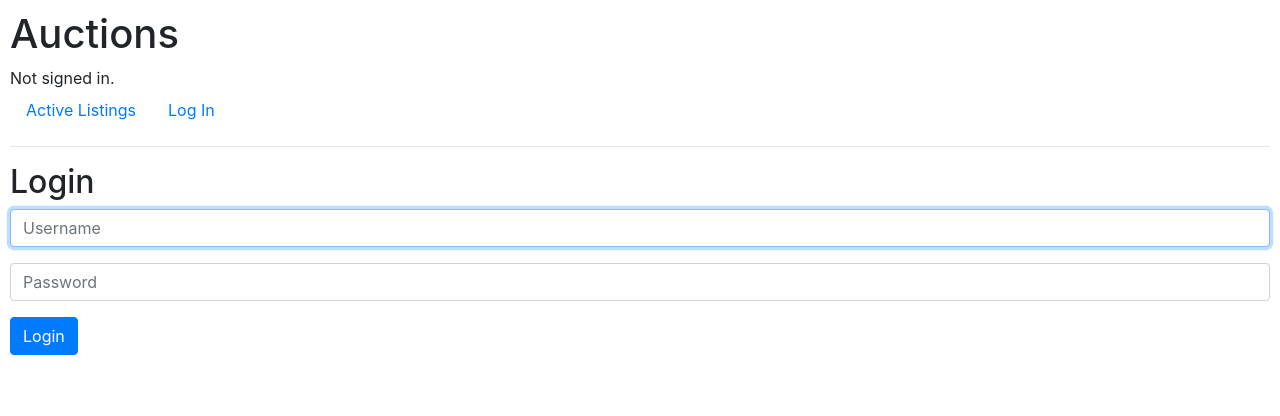
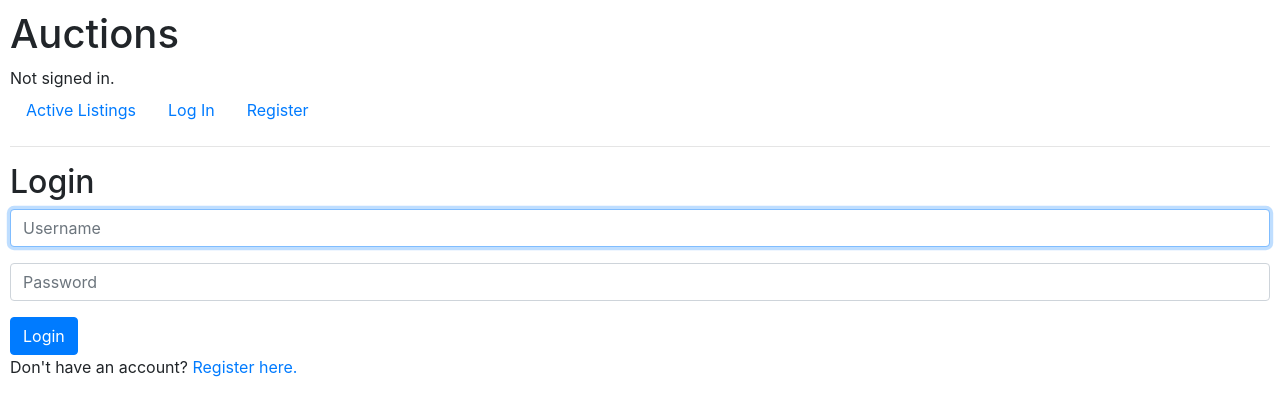
Before and after one commit to altareen/codingdjango, a Django app: page /auctions/login in a window 1280 px wide. Shown: the top 416 px of the page. Run offline with Django 4.2, Linux system fonts and the light colour scheme; some libraries are stand-ins or nearby versions.

Commit message:
updated the register method in auctions

```diff
--- a/auctions/templates/auctions/layout.html
+++ b/auctions/templates/auctions/layout.html
@@ -37,6 +37,9 @@
                 <li class="nav-item">
                     <a class="nav-link" href="{% url 'login' %}">Log In</a>
                 </li>
+                <li class="nav-item">
+                        <a class="nav-link" href="{% url 'register' %}">Register</a>
+                </li>
             {% endif %}
         </ul>
         <hr>
--- a/auctions/templates/auctions/login.html
+++ b/auctions/templates/auctions/login.html
@@ -19,4 +19,6 @@
         <input class="btn btn-primary" type="submit" value="Login">
     </form>
 
+    Don't have an account? <a href="{% url 'register' %}">Register here.</a>
+
 {% endblock %}
--- a/auctions/urls.py
+++ b/auctions/urls.py
@@ -6,7 +6,7 @@ urlpatterns = [
     path("", views.index, name="index"),
     path("login", views.login_view, name="login"),
     path("logout", views.logout_view, name="logout"),
-#    path("register", views.register, name="register"),
+    path("register", views.register, name="register"),
     path("create", views.create, name="create"),
     path("<int:listing_id>", views.listing, name="listing"),
     path("categories", views.categories, name="categories"),
--- a/auctions/views.py
+++ b/auctions/views.py
@@ -8,6 +8,7 @@ from django import forms
 import datetime
 
 #from .models import User, Bid, Comment, Listing
+from django.contrib.auth.models import User
 from .models import Bid, Comment, Listing
 
 
@@ -300,28 +301,28 @@ def logout_view(request):
 
 # Removed the register method, because I removed the User class from models.py
 #-----------------------------------------------------------------------------
-#def register(request):
-#    if request.method == "POST":
-#        username = request.POST["username"]
-#        email = request.POST["email"]
+def register(request):
+    if request.method == "POST":
+        username = request.POST["username"]
+        email = request.POST["email"]
 
-#        # Ensure password matches confirmation
-#        password = request.POST["password"]
-#        confirmation = request.POST["confirmation"]
-#        if password != confirmation:
-#            return render(request, "auctions/register.html", {
-#                "message": "Passwords must match."
-#            })
+        # Ensure password matches confirmation
+        password = request.POST["password"]
+        confirmation = request.POST["confirmation"]
+        if password != confirmation:
+            return render(request, "auctions/register.html", {
+                "message": "Passwords must match."
+            })
 
-#        # Attempt to create new user
-#        try:
-#            user = User.objects.create_user(username, email, password)
-#            user.save()
-#        except IntegrityError:
-#            return render(request, "auctions/register.html", {
-#                "message": "Username already taken."
-#            })
-#        login(request, user)
-#        return HttpResponseRedirect(reverse("index"))
-#    else:
-#        return render(request, "auctions/register.html")
+        # Attempt to create new user
+        try:
+            user = User.objects.create_user(username, email, password)
+            user.save()
+        except IntegrityError:
+            return render(request, "auctions/register.html", {
+                "message": "Username already taken."
+            })
+        login(request, user)
+        return HttpResponseRedirect(reverse("index"))
+    else:
+        return render(request, "auctions/register.html")
--- a/codingdjango/settings.py
+++ b/codingdjango/settings.py
@@ -48,10 +48,12 @@ INSTALLED_APPS = [
     'taggit',
 
     # Web project applications
+    #'academics.apps.AdvertsConfig',
     'adverts.apps.AdvertsConfig',
     'auctions.apps.AuctionsConfig',
     'autos.apps.AutosConfig',
     'events.apps.EventsConfig',
+    #'network.apps.NetworkConfig',
 ]
 
 MIDDLEWARE = [
--- a/codingdjango/urls.py
+++ b/codingdjango/urls.py
@@ -19,8 +19,10 @@ from django.urls import include, path
 urlpatterns = [
     path('admin/', admin.site.urls),
     path('accounts/', include('django.contrib.auth.urls')),
+    #path('academics/', include('academics.urls')),
     path('adverts/', include('adverts.urls')),
     path('auctions/', include('auctions.urls')),
     path('autos/', include('autos.urls')),
     path('events/', include('events.urls')),
+    #path('network/', include('network.urls')),
 ]
```
Also changed, not shown: manage.py (+2 -7 lines).
